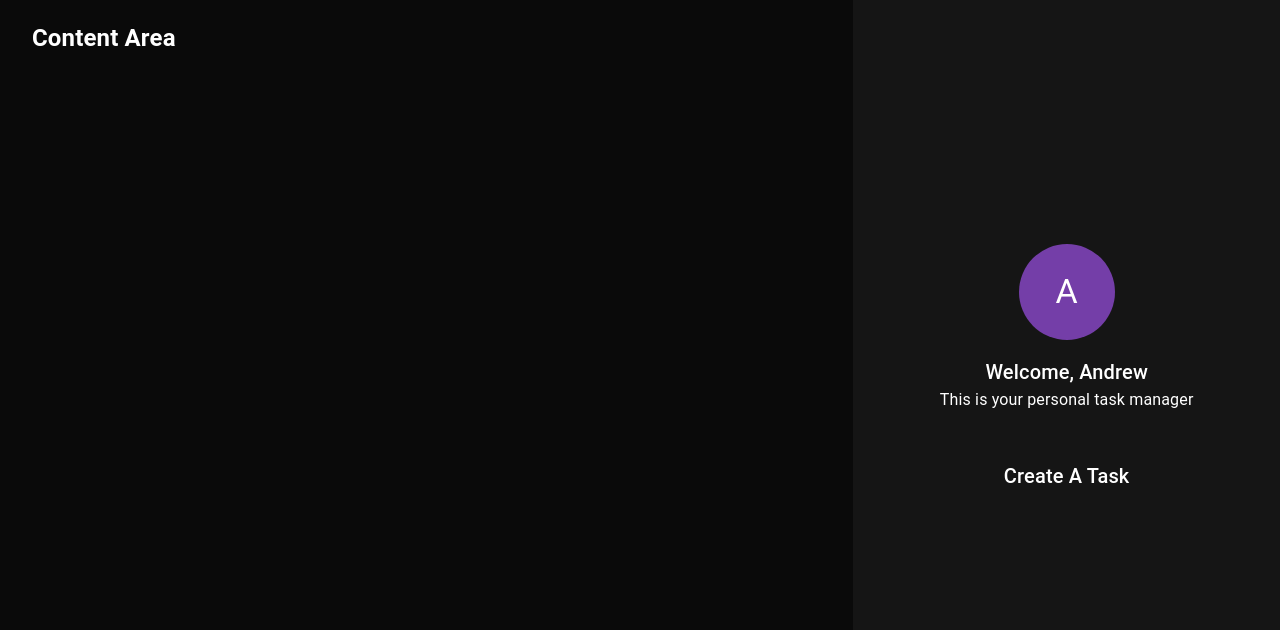
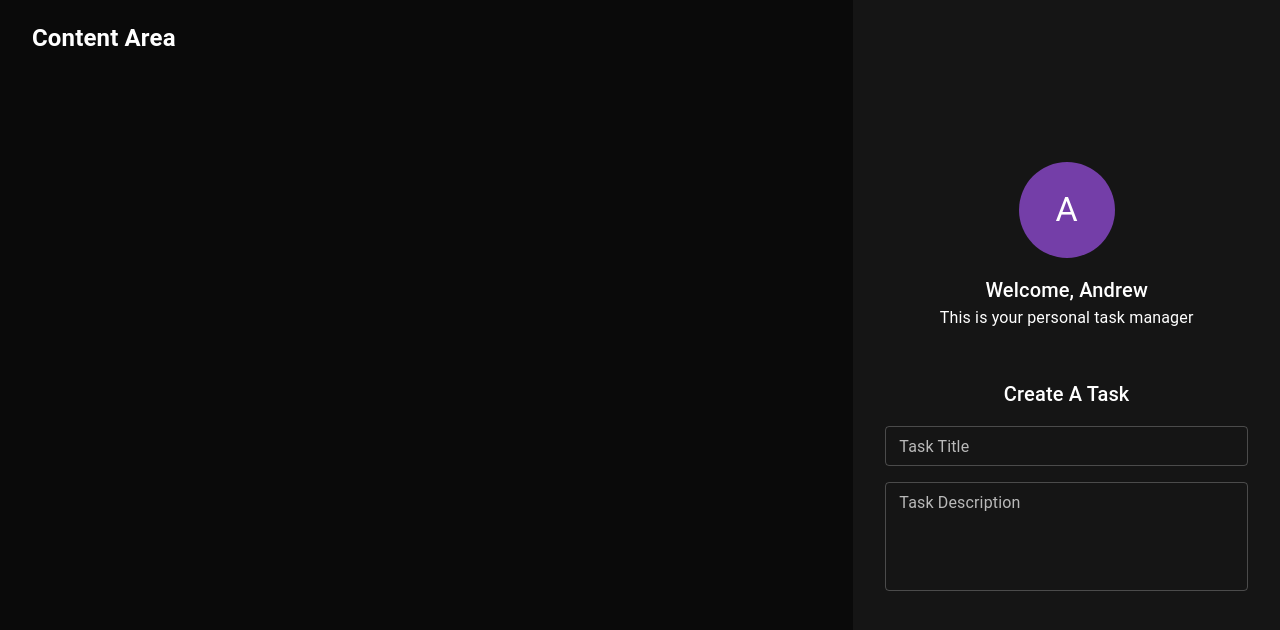
Before and after one commit to atmason90/task-manager, a React (Create React App) app in the folder task-manager/: page / in a window 1280 px wide. Shown: the top 630 px of the page. Built offline with nearby package versions, Linux system fonts and the light colour scheme.

Commit message:
build taskTitle and taskDescription field subcomponents for createTaskForm component

```diff
--- /dev/null
+++ b/task-manager/src/components/createTaskForm/_taskDescriptionField.tsx
@@ -0,0 +1,16 @@
+import React, { FC, ReactElement } from 'react';
+import { TextField } from '@mui/material';
+
+export const TaskDescriptionField: FC = (): ReactElement => {
+  return <TextField
+  id='description'
+  label='Task Description'
+  placeholder='Task Description'
+  variant='outlined'
+  size='small'
+  name='title'
+  multiline
+  rows={4}
+  fullWidth
+  />
+};
--- /dev/null
+++ b/task-manager/src/components/createTaskForm/_taskTitleField.tsx
@@ -0,0 +1,14 @@
+import React, { FC, ReactElement } from 'react';
+import { TextField } from '@mui/material';
+
+export const TaskTitleField: FC = (): ReactElement => {
+  return <TextField
+    id='title'
+    label='Task Title'
+    placeholder='Task Title'
+    variant='outlined'
+    size='small'
+    name='title'
+    fullWidth
+  />
+};
--- a/task-manager/src/components/createTaskForm/createTaskForm.tsx
+++ b/task-manager/src/components/createTaskForm/createTaskForm.tsx
@@ -1,5 +1,7 @@
 import React, { FC, ReactElement } from 'react';
-import { Box, Typography } from '@mui/material';
+import { Box, Typography, Stack } from '@mui/material';
+import { TaskTitleField } from './_taskTitleField';
+import { TaskDescriptionField } from './_taskDescriptionField'
 
 export const CreateTaskForm: FC = (): ReactElement => {
     return (
@@ -14,9 +16,15 @@
             <Typography mb={2} component='h2' variant='h6'>
                 Create A Task
             </Typography>
-            {/* Title of task */}
-            {/* Task Description */}
+            <Stack sx={{ width: '100%'}} spacing={2}>
+                {/* Title of task */}
+                <TaskTitleField />
+                {/* Task Description */}
+                <TaskDescriptionField />
+            </Stack>
+
             {/* Date */}
+
             {/* Task Status & Priority */}
 
         </Box>
```
